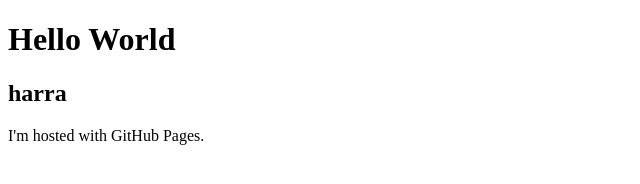
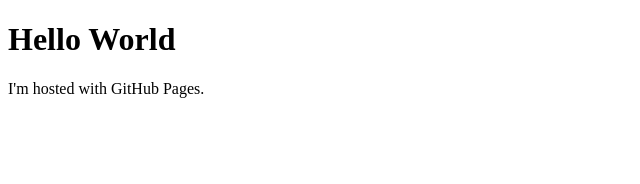
Before and after one commit to frekassa2101/frehiwot.github.io, a plain HTML site: page new_folder/index1.html in a window 1280 px wide. Shown: the whole page, without its empty margins (0-640 px from the left). Drawn offline with Linux system fonts and the light colour scheme.

Commit message:
new_folder

```diff
--- a/index.html
+++ b/new_folder/index1.html
@@ -2,7 +2,6 @@
 <html>
   <body>
     <h1>Hello World</h1>
-    <h2>harra</h2>
     <p>I'm hosted with GitHub Pages.</p>
   </body>
 </html>
```
